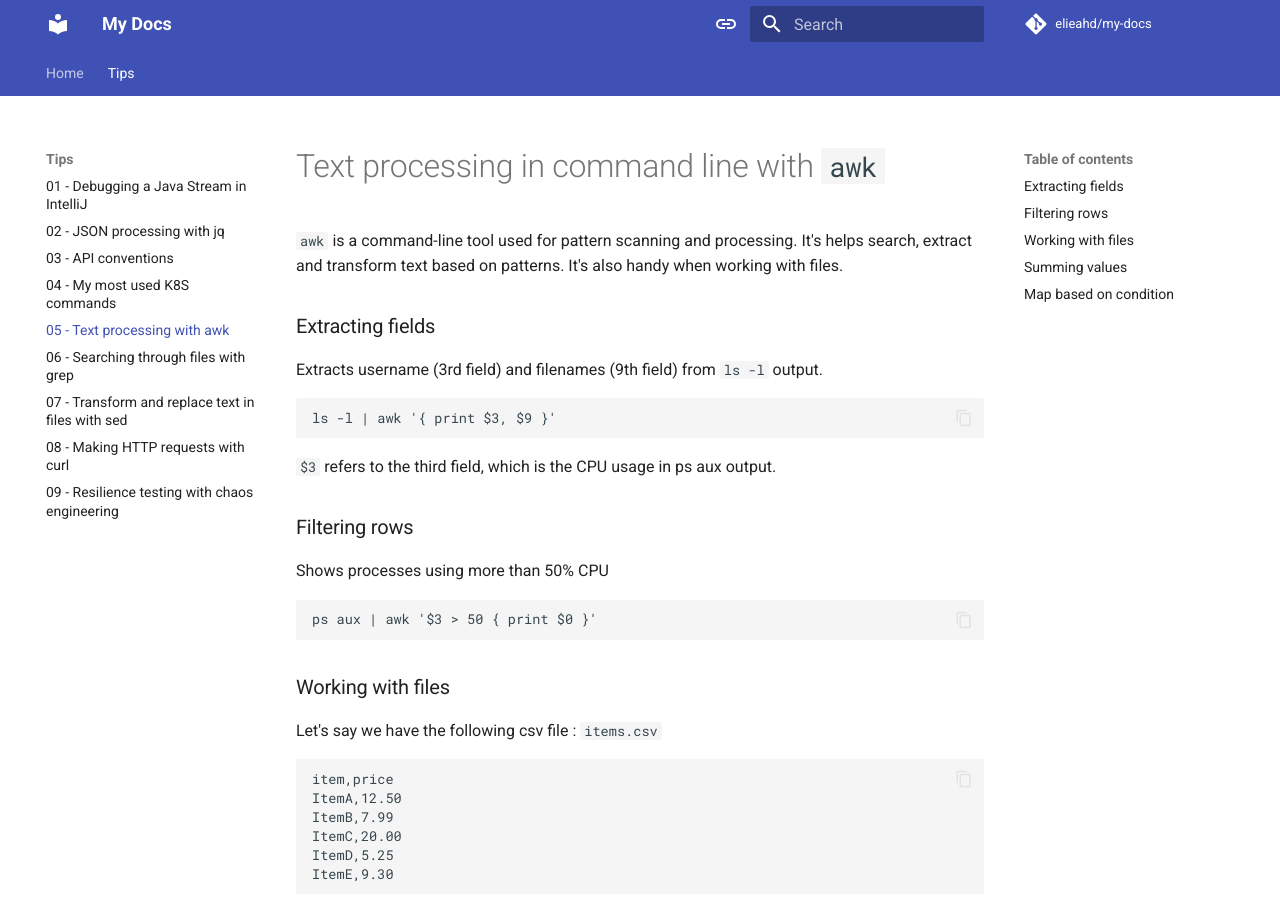
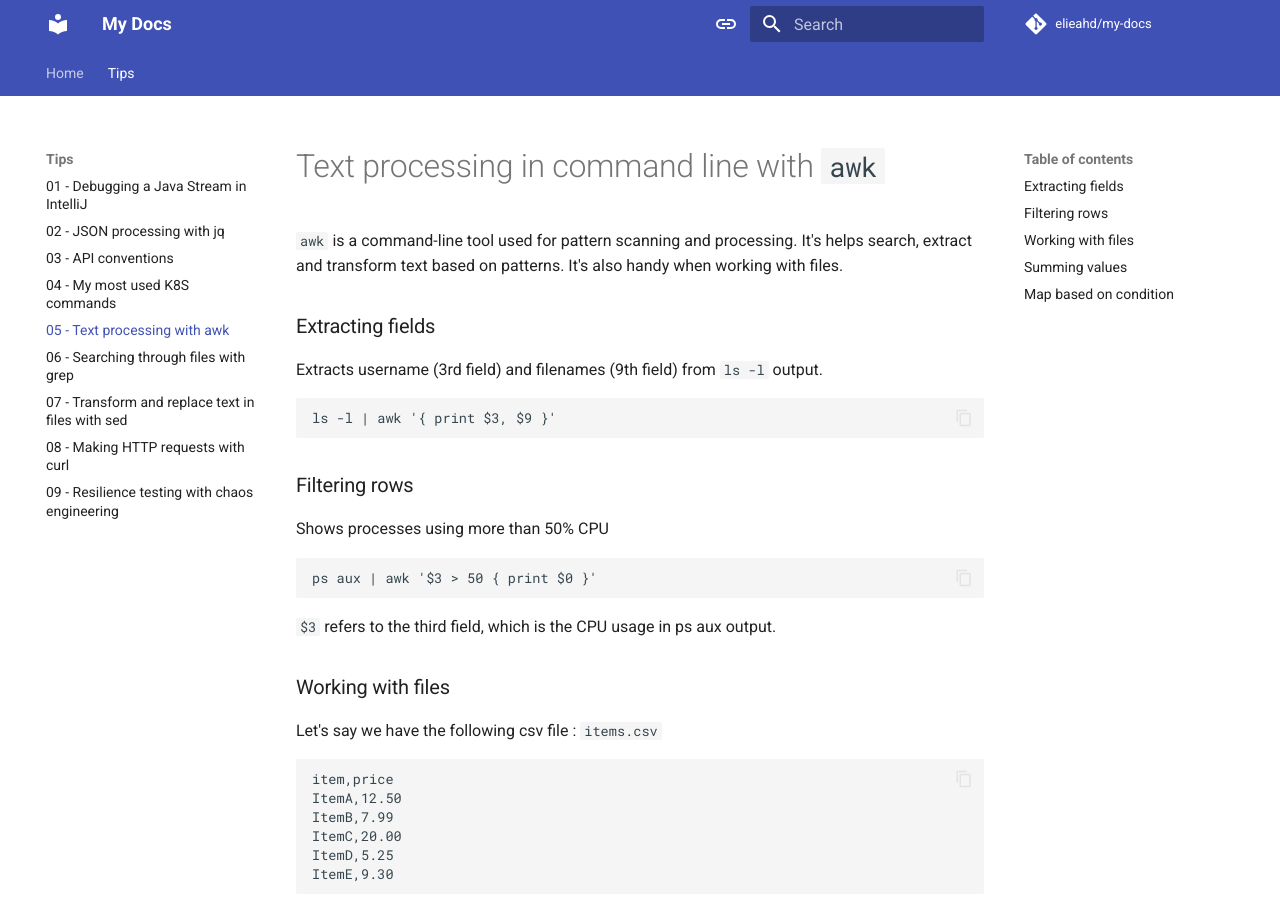
Before and after one commit to elieahd/my-docs, an MkDocs documentation site: the page built from docs/tips/005-awk.md, in a window 1280 px wide and 900 px high. Built offline with MkDocs 1.6.1 and Material for MkDocs 9.7.7, drawn with Linux system fonts in a browser that asks for light colours; comment, search, counter and statistics services are not loaded; some of the changed lines change nothing that is shown.

Commit message:
Update 005-awk.md

````diff
--- a/docs/tips/005-awk.md
+++ b/docs/tips/005-awk.md
@@ -10,8 +10,6 @@ Extracts username (3rd field) and filenames (9th field) from `ls -l` output.
 ls -l | awk '{ print $3, $9 }'
 ```
 
-`$3` refers to the third field, which is the CPU usage in ps aux output.
-
 ### Filtering rows
 
 Shows processes using more than 50% CPU
@@ -19,6 +17,8 @@ Shows processes using more than 50% CPU
 ```sh
 ps aux | awk '$3 > 50 { print $0 }'
 ```
+
+`$3` refers to the third field, which is the CPU usage in ps aux output.
 
 ### Working with files
 
````
